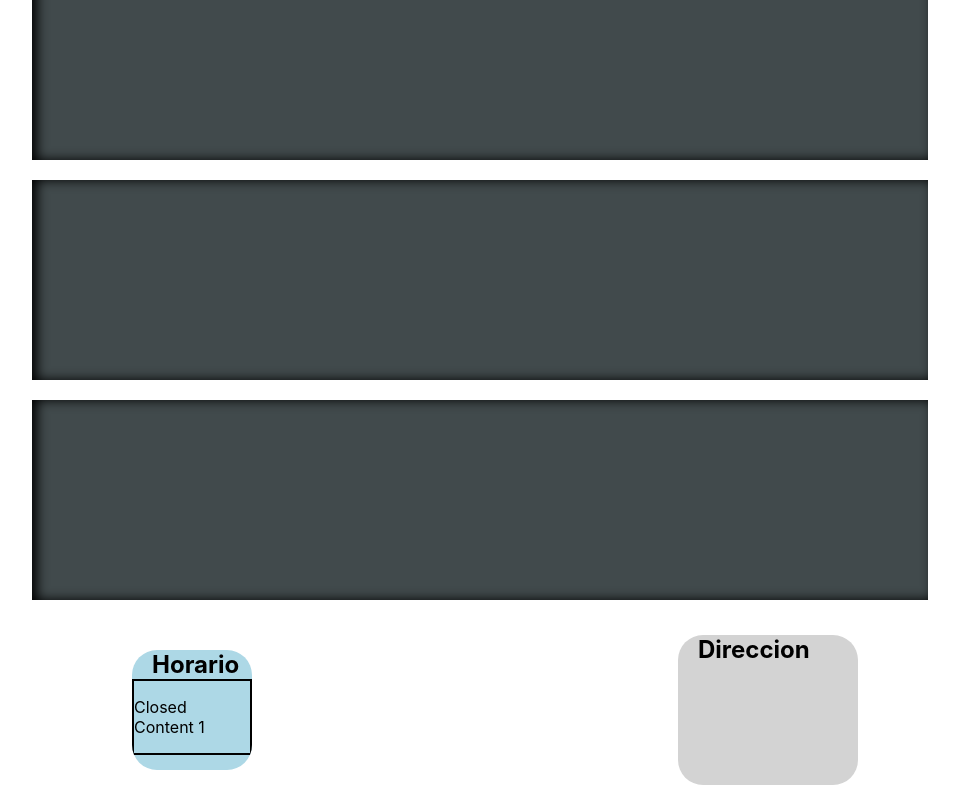
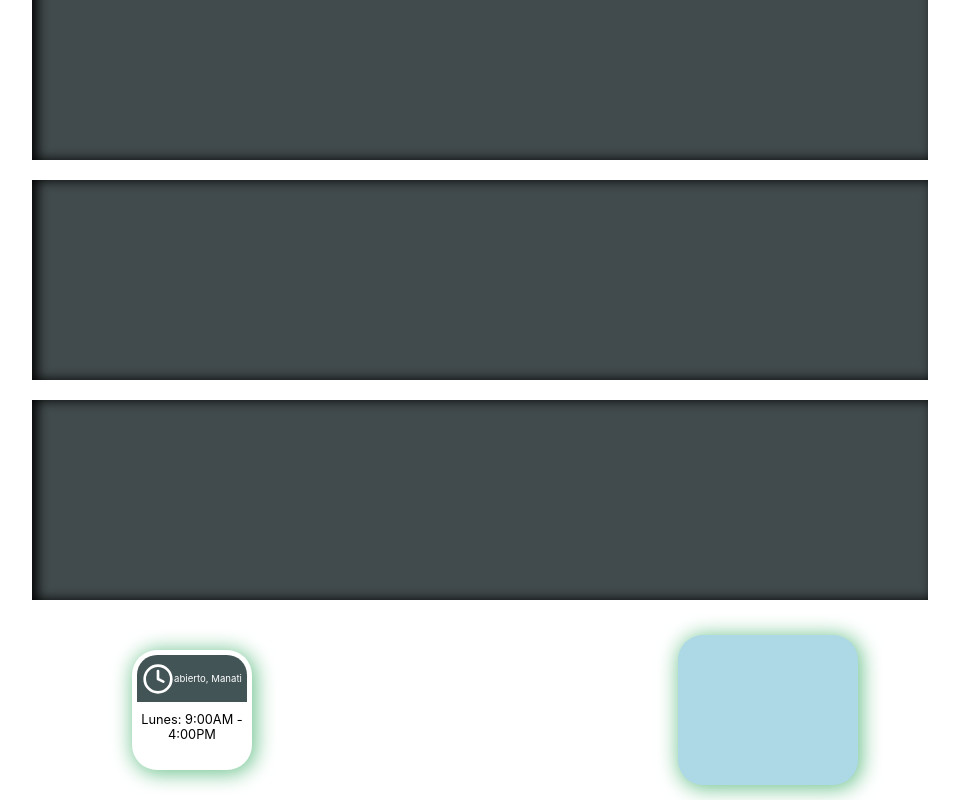
Before and after one commit to diegolb55/NextJS_IOSwidget, a Next.js app: page / in a window 1280 px wide. Shown: the part 419-1219 px from the top of the page, without its empty margins (160-1119 px from the left). Built offline with nearby package versions, Linux system fonts and the light colour scheme.

Commit message:
cleaned and fixed styling

```diff
--- /dev/null
+++ b/components/ClosedContent.js
@@ -0,0 +1,36 @@
+import { motion, AnimatePresence } from "framer-motion"
+import React from "react";
+
+
+
+
+export default function ClosedContent(props){
+
+    const {isOpen, style, children} = props;
+
+    return (
+
+        <AnimatePresence>
+            {!isOpen && (
+                <motion.div
+                    style={style}
+                    initial={{ opacity: 0}}
+                    animate={{ opacity: 1}}
+                    exit={{opacity:0}}
+                    transition={{duration:.2}}
+
+                >
+
+
+
+
+                    {children}
+
+
+
+
+                </motion.div>
+            )}
+        </AnimatePresence>
+    )
+}
--- a/components/NavBar.js
+++ b/components/NavBar.js
@@ -59,24 +59,30 @@
 
 
       </motion.div>
-      <h3 style={{
-          marginLeft:100
-        }}
+      <div className={styles.pagelinks}>
+        <h3
+          onClick={ () => {
+            changeflagRef("home");
+            setOpenMenu(false);
+          }}>
+            home
+        </h3>
+        <h3
           onClick={ () => {
             changeflagRef("horario");
             setOpenMenu(false);
           }}>
             horario
         </h3>
-      <h3 style={{
-          marginLeft:100
-        }}
+        <h3
           onClick={ () => {
             changeflagRef("localizacion");
             setOpenMenu(false);
           }}>
             localizacion
         </h3>
+      </div>
+
 
     </motion.div>
   )
--- /dev/null
+++ b/components/OpenContent.js
@@ -0,0 +1,33 @@
+import { AnimatePresence, motion } from "framer-motion";
+
+export default function OpenContent(props){
+
+    const {isOpen, style, children} = props;
+
+    return(
+        <AnimatePresence>
+            {isOpen && (
+                <motion.div
+                    style={style}
+                    initial={{ opacity: 0}}
+                    animate={{ opacity: 1}}
+                    exit={{opacity:0}}
+                    onClick={(e) => {
+                        e.stopPropagation()
+                    }}
+
+                >
+
+
+
+
+                    {children}
+
+
+
+
+                </motion.div>
+            )}
+        </AnimatePresence>
+    )
+}
--- a/components/Widget.js
+++ b/components/Widget.js
@@ -6,7 +6,7 @@
 
 export default function Widget(props){
 
-    const {height, width, isOpen, color, toggleOpen, setIsOpenNav, children} = props;
+    const {height, width, color, style, isOpen, toggleOpen, setIsOpenNav, children} = props;
 
     /**
      *  ref used to get scroll top position of
@@ -92,6 +92,7 @@
             zIndex:  1,
             borderRadius: 25,
             overflow: "hidden",
+            padding: 5
         },
 
       }
@@ -103,10 +104,7 @@
                 ref={ref}
                 className={styles.actualWidget}
 
-                style={{
-                    scrollBehavior: "smooth",
-                    background: color,
-                }}
+                style={style}
 
                 variants={widgetVar}
                 animate={isOpen ? "open" : "closed"}
--- a/pages/Horario.js
+++ b/pages/Horario.js
@@ -3,6 +3,10 @@
 import {useState, useEffect, forwardRef} from "react"
 import WidgetCover from "../components/WidgetCover"
 import styles from '../styles/Home.module.css'
+import hstyles from '../styles/Horario.module.css'
+import {FiClock} from 'react-icons/fi'
+import ClosedContent from "../components/ClosedContent"
+import OpenContent from "../components/OpenContent"
 
 function Horario({ setIsOpenNav, menuControlRef, changeflagRef }, ref){
 
@@ -23,18 +27,6 @@
         }
     })
 
-    const wTitle = {
-        open:{
-            margin:"150px auto 30px auto ",
-            padding: 0,
-
-        },
-        closed:{
-            margin: "0 0 0 0",
-            padding:"0 0 0 20px",
-
-        },
-    }
 
 
     return (
@@ -45,61 +37,58 @@
         <Widget
             height={120}
             width={120}
-            color="lightblue"
             isOpen={isOpen}
+            setIsOpenNav={setIsOpenNav}
             toggleOpen={ () => {
                 setIsOpen(true);
                 changeflagRef("horario")
             }}
+            style={{
+                scrollBehavior: "smooth",
+                background: "white",
+                boxShadow: "2px 2px 20px 2px #72C491"
+            }}
 
-            setIsOpenNav={setIsOpenNav}
         >
 
-            <motion.h2
-                className={styles.widgetTitle}
-                variants={wTitle}
-                animate={isOpen ? "open" : "closed"}
-                transition={{type:"tween", duration:.4}}
-
-            >Horario</motion.h2>
-
             {/* Widget closed content */}
-            <AnimatePresence>
-                {!isOpen && (
-                    <motion.div
-
-                    className={styles.closedContent1}
-                    initial={{ opacity: 0}}
-                    animate={{ opacity: 1}}
-                    exit={{opacity:0}}
-                    transition={{duration:.2}}
-
-                >
-                    <p>Closed Content 1</p>
-                </motion.div>
-                )}
-            </AnimatePresence>
+            <ClosedContent isOpen={isOpen}
+                style={{
+                    // background: "red",
+                    height: "100%",
+                    display: "flex",
+                    flexDirection:"column"
+                }}>
+                <div className={hstyles.wheading}>
+                        <FiClock className={hstyles.clock}/>
+                        <p>abierto, Manati</p>
+                </div>
+                <p className={hstyles.info}>Lunes: 9:00AM - 4:00PM</p>
+            </ClosedContent>
 
 
             {/* Widget open content */}
-            <AnimatePresence>
-                {isOpen && (
-                    <motion.div
+            <OpenContent isOpen={isOpen}
+                style={{
+                    background:"coral",
+                    // height: "200vh",
+                }}
 
-                        className={styles.widgetPageContent}
-                        initial={{ opacity: 0}}
-                        animate={{ opacity: 1}}
-                        exit={{opacity:0}}
-                        onClick={(e) => {
-                            e.stopPropagation()
-                        }}
-                    >
-                        <div style={{
-                            background: "pink", height: 200,
-                        }}></div>
-                    </motion.div>
-                )}
-            </AnimatePresence>
+            >
+                <div style={{
+                    background: "pink", height: 400,
+                }}>
+                    <h2>Horario Page</h2>
+                </div>
+                <div className={hstyles.gradientbox}>
+                    <div className={hstyles.horariobox}>
+
+                    </div>
+                </div>
+            </OpenContent>
+
+
+
         </Widget>
         </WidgetCover>
 
--- a/pages/Localizacion.js
+++ b/pages/Localizacion.js
@@ -2,7 +2,8 @@
 import Widget from "../components/Widget"
 import WidgetCover from "../components/WidgetCover";
 import {useState, useEffect, forwardRef} from "react"
-
+import OpenContent from "../components/OpenContent";
+import ClosedContent from "../components/ClosedContent";
 
 function Localizacion({setIsOpenNav, menuControlRef, changeflagRef}, ref){
 
@@ -20,18 +21,7 @@
         }
     })
 
-    const wTitle = {
-        open:{
-            margin:"150px auto 30px auto ",
-            padding: 0,
 
-        },
-        closed:{
-            margin: "0 0 0 0",
-            padding:"0 0 0 20px",
-
-        },
-    }
 
 
     return (
@@ -45,33 +35,13 @@
                 changeflagRef("localizacion");
             }}
             setIsOpenNav={setIsOpenNav}
-            color="lightgray">
-
-            <motion.h2
-                style={{
-                    // width:"fit-content",
-                    // position: "relative",
-                    // border:"2px solid white",
-                    width:"fit-content",
-                    position: "relative"
-                }}
-                variants={wTitle}
-                animate={isOpen ? "open" : "closed"}
-                transition={{type:"tween", duration:.4}}
-            >Direccion</motion.h2>
+            style={{
+                scrollBehavior: "smooth",
+                background: "lightblue",
+                boxShadow: "2px 2px 20px 2px #72C491"
+            }}        >
 
 
-            <AnimatePresence>
-                {isOpen && (
-                    <motion.div
-                        style={{border: "2px solid white", height: 100, width: 150, margin: "30px auto"}}
-                        initial={{ opacity: 0}}
-                        animate={{ opacity: 1}}
-                    >
-                        CONTENT 2
-                    </motion.div>
-                )}
-            </AnimatePresence>
 
         </Widget>
         </WidgetCover>
--- a/pages/index.js
+++ b/pages/index.js
@@ -27,8 +27,16 @@
     localizacion: false,
     horario: false,
   })
+  /**
+   *
+   * @param {string} s
+   *
+   */
   const changeflagRef = (s) => {
     switch(s){
+      case "home":
+        closeAllPages();
+        break
       case "horario":
         hRef.current.scrollIntoView({behavior: "smooth"});
         menuControlRef.current.horario = true;
--- a/styles/Home.module.css
+++ b/styles/Home.module.css
@@ -42,6 +42,15 @@
   justify-content: center;
   align-items: center;
 }
+.pagelinks {
+  /* border: 2px solid blue; */
+  height: 50%;
+  display: flex;
+  flex-direction: column;
+  justify-content: center;
+  align-items: center;
+
+}
 
 /* Widget stuff */
 .widgetCover{
@@ -69,10 +78,7 @@
   width: fit-content;
   position: relative;
 }
-.closedContent1{
-  border: 2px solid black;
 
-}
 .widgetPageContent{
   border: 2px solid black;
   height: 200vh;
--- /dev/null
+++ b/styles/Horario.module.css
@@ -0,0 +1,41 @@
+
+
+
+.wheading{
+    background: #435457;
+    border-radius: 20px 20px 0 0;
+    flex-grow: .4;
+    display: flex;
+    flex-direction: row;
+    justify-content: center;
+    align-items: center;
+    color: white;
+}
+.wheading p {
+    /* background: yellowgreen; */
+    font-size: .6rem;
+}
+.clock{
+    font-size: 2rem;
+}
+.info{
+    /* flex-grow: .2; */
+    /* border: 2px solid gold; */
+    text-align: center;
+    font-size: .8rem;
+    margin: 10px 0 0;
+
+}
+
+.gradientbox {
+    border: 3px solid blue;
+    height: 800px;
+    display: flex;
+    justify-content: center;
+    align-items: center;
+}
+.horariobox{
+    background: white;
+    height: 600px;
+    width: 70vw;
+}
--- a/styles/globals.css
+++ b/styles/globals.css
@@ -23,8 +23,8 @@
 
 * {
   box-sizing: border-box;
-  /* margin: 0;
-  padding: 0; */
+  margin: 0;
+  padding: 0;
 }
 
 /* @media (prefers-color-scheme: dark) {
```
Lines whose indentation alone changed are shown as unchanged.
